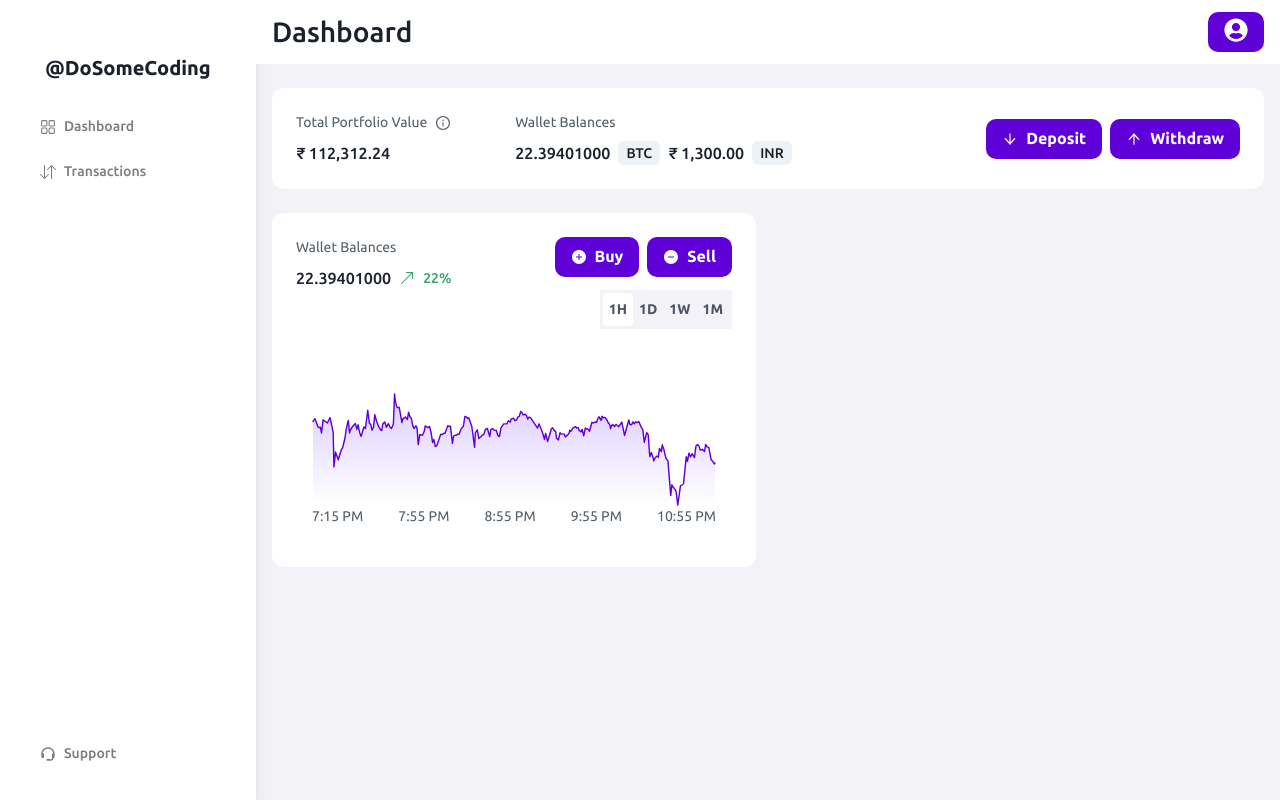
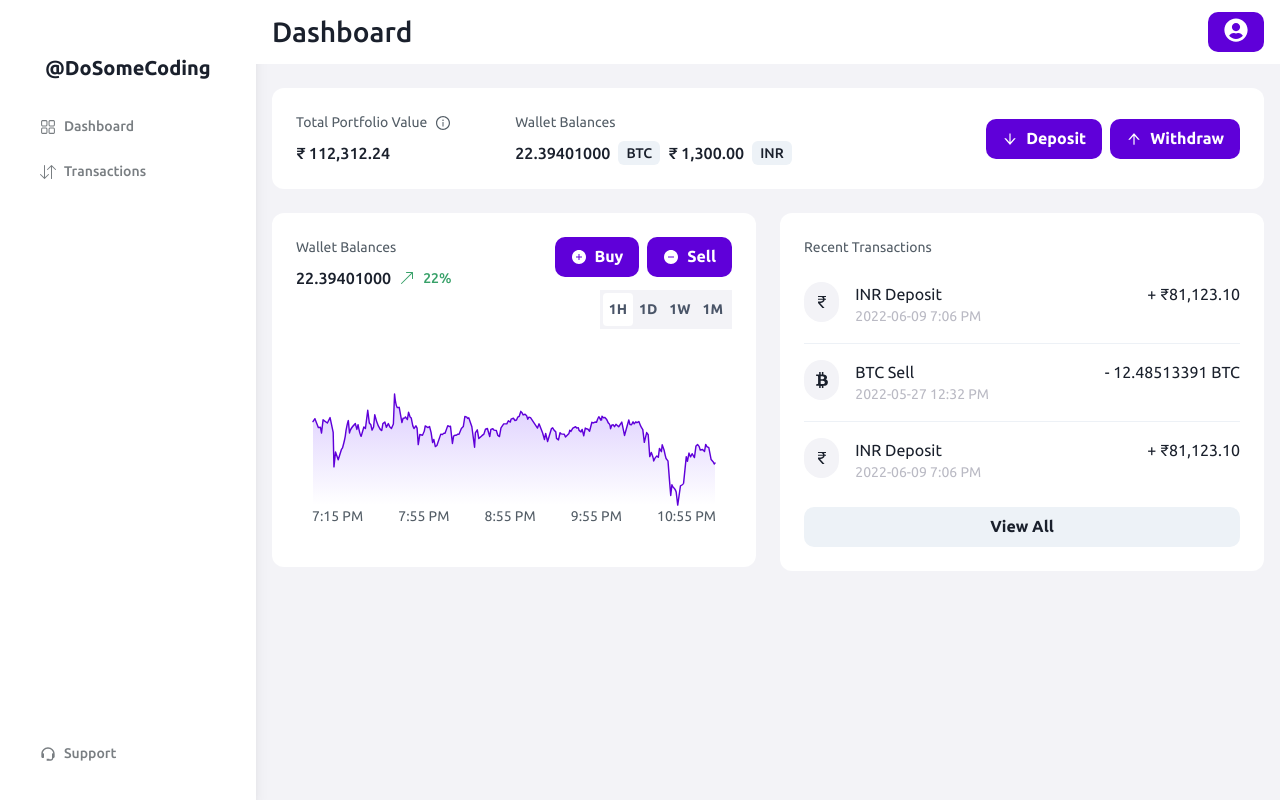
Before and after one commit to vaishnavwalke/React-Crypto-Dashboard, a React (Vite) app: page / in a window 1280 px wide. Built offline with nearby package versions, Linux system fonts and the light colour scheme.

Commit message:
1 file modified, 1 added

```diff
--- a/src/pages/Dashboard/Dashboard.jsx
+++ b/src/pages/Dashboard/Dashboard.jsx
@@ -2,6 +2,7 @@ import { Grid, GridItem } from '@chakra-ui/react';
 import DashboardLayout from '../../components/DashboardLayout';
 import PortfolioSection from '../Dashboard/components/PortfolioSection';
 import PriceSection from '../Dashboard/components/PriceSection';
+import Transactions from '../Dashboard/components/Transactions';
 
 const Dashboard = ({}) => {
   return (
@@ -16,6 +17,9 @@ const Dashboard = ({}) => {
         <GridItem colSpan={1}>
           <PriceSection />
         </GridItem>
+        <GridItem colSpan={1}>
+          <Transactions />
+        </GridItem>
       </Grid>
     </DashboardLayout>
   );
--- /dev/null
+++ b/src/pages/Dashboard/components/Transactions.jsx
@@ -0,0 +1,65 @@
+import { Box, Button, Divider, Flex, Grid, Icon, Stack, Text } from '@chakra-ui/react';
+import { CustomCard } from '../../../chakra/CustomCard';
+import { BsCurrencyRupee } from 'react-icons/bs';
+import { FaBtc } from 'react-icons/fa';
+import { Fragment } from 'react';
+const Transactions = () => {
+  const transactions = [
+    {
+      id: '1',
+      icon: BsCurrencyRupee,
+      text: 'INR Deposit',
+      amount: '+ ₹81,123.10',
+      timestamp: '2022-06-09 7:06 PM',
+    },
+    {
+      id: '2',
+      icon: FaBtc,
+      text: 'BTC Sell',
+      amount: '- 12.48513391 BTC',
+      timestamp: '2022-05-27 12:32 PM',
+    },
+    {
+      id: '3',
+      icon: BsCurrencyRupee,
+      text: 'INR Deposit',
+      amount: '+ ₹81,123.10',
+      timestamp: '2022-06-09 7:06 PM',
+    },
+  ];
+  return (
+    <CustomCard h="full">
+      <Text mb="6" fontSize="sm" color="black.80">
+        Recent Transactions
+      </Text>
+      <Stack spacing="4">
+        {transactions.map((transaction,i) => (
+          <Fragment key={transaction.id}>
+            {i!= 0 && <Divider />}
+            <Flex key={transaction.id} gap="4">
+              <Grid
+                bg="black.5"
+                boxSize={10}
+                borderRadius="full"
+                placeItems="center"
+              >
+                <Icon as={transaction.icon} />
+              </Grid>
+              <Flex justify="space-between" w="full">
+                <Stack spacing="0">
+                  <Text textStyle="h6">{transaction.text}</Text>
+                  <Text fontSize="sm" color="black.40">
+                    {transaction.timestamp}
+                  </Text>
+                </Stack>
+                <Text textStyle="h6">{transaction.amount}</Text>
+              </Flex>
+            </Flex>
+          </Fragment>
+        ))}
+      </Stack>
+      <Button w="full" mt="6" colorScheme="gray">View All</Button>
+    </CustomCard>
+  );
+};
+export default Transactions;
```
